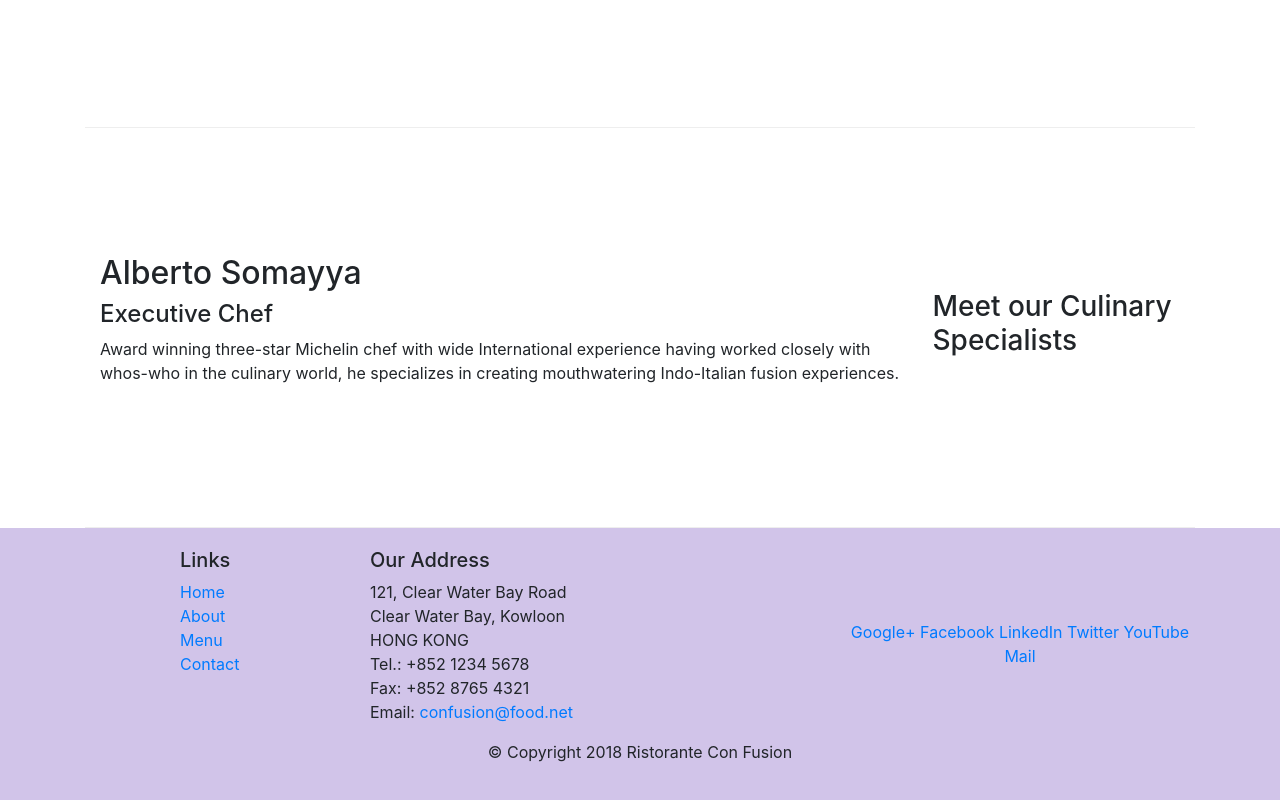
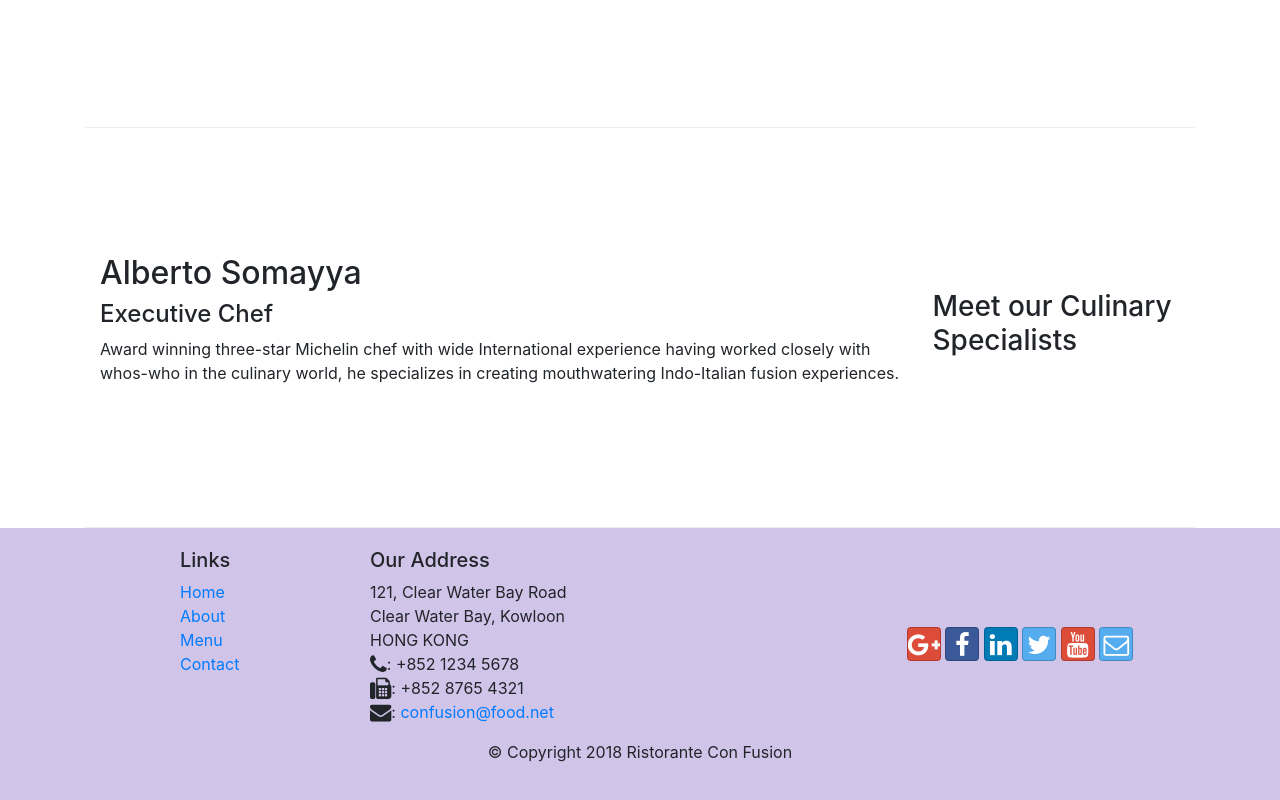
Before and after one commit to Damnsky100/Bootstrap-test, a website: page index.html in a window 1280 px wide. Shown: the part 1006-1806 px from the top of the page. Drawn offline with nearby package versions, Linux system fonts and the light colour scheme.

Commit message:
Added Icon font

```diff
--- a/index.html
+++ b/index.html
@@ -9,7 +9,10 @@
 
     <!-- Bootstrap CSS -->
     <link rel="stylesheet" href="node_modules/bootstrap/dist/css/bootstrap.min.css">
+    <link rel="stylesheet" href="node_modules/font-awesome/css/font-awesome.min.css">
+    <link rel="stylesheet" href="node_modules/bootstrap-social/bootstrap-social.css">
     <link rel="stylesheet" href="css/style.css">
+
 
     <title>Ristorante Con Fusion</title>
 </head>
@@ -25,10 +28,10 @@
             <a class="navbar-brand mr-auto" href="./index.html">Ristorante Con fusion</a>
             <div class="collapse navbar-collapse" id="Navbar">
                 <ul class="navbar-nav mr-auto">
-                    <li class="nav-item active"><a class="nav-link" href="./index.html"> Home </a></li>
-                    <li class="nav-item"><a class="nav-link" href="./aboutus.html"> About </a></li>
-                    <li class="nav-item"><a class="nav-link" href="#"> Menu </a></li>
-                    <li class="nav-item"><a class="nav-link" href="#"> Contact </a></li>
+                    <li class="nav-item active"><a class="nav-link" href="./index.html"><span class="fa fa-home fa-lg"></span> Home </a></li>
+                    <li class="nav-item"><a class="nav-link" href="./aboutus.html"><span class="fa fa-info fa-lg"></span> About </a></li>
+                    <li class="nav-item"><a class="nav-link" href="#"><span class="fa fa-list fa-lg"></span> Menu </a></li>
+                    <li class="nav-item"><a class="nav-link" href="#"><span class="fa fa-address-card fa-lg"></span> Contact </a></li>
                 </ul>
             </div>
 
@@ -102,19 +105,19 @@
 		              121, Clear Water Bay Road<br>
 		              Clear Water Bay, Kowloon<br>
 		              HONG KONG<br>
-		              Tel.: +852 1234 5678<br>
-		              Fax: +852 8765 4321<br>
-		              Email: <a href="mailto:confusion@food.net">confusion@food.net</a>
+		              <i class="fa fa-phone fa-lg"></i>: +852 1234 5678<br>
+                      <i class="fa fa-fax fa-lg"></i>: +852 8765 4321<br>
+                      <i class="fa fa-envelope fa-lg"></i>: <a href="mailto:confusion@food.net">confusion@food.net</a>
 		           </address>
                 </div>
                 <div class="col-12 col-sm-4 align-self-center">
                     <div class="text-center">
-                        <a href="http://google.com/+">Google+</a>
-                        <a href="http://www.facebook.com/profile.php?id=">Facebook</a>
-                        <a href="http://www.linkedin.com/in/">LinkedIn</a>
-                        <a href="http://twitter.com/">Twitter</a>
-                        <a href="http://youtube.com/">YouTube</a>
-                        <a href="mailto:">Mail</a>
+                        <a class="btn btn-social-icon btn-google" href="http://google.com/+"><i class="fa fa-google-plus fa-lg"></i></a>
+                        <a class="btn btn-social-icon btn-facebook" href="http://www.facebook.com/profile.php?id="><i class="fa fa-facebook fa-lg"></i></a>
+                        <a class="btn btn-social-icon btn-linkedin" href="http://www.linkedin.com/in/"><i class="fa fa-linkedin fa-lg"></i></a>
+                        <a class="btn btn-social-icon btn-twitter" href="http://twitter.com/"><i class="fa fa-twitter fa-lg"></i></a>
+                        <a class="btn btn-social-icon btn-google" href="http://youtube.com/"><i class="fa fa-youtube fa-lg"></i></a>
+                        <a class="btn btn-social-icon btn-twitter" href="mailto:"><i class="fa fa- fa-envelope-o"></i></a>
                     </div>
                 </div>
            </div>
--- a/package.json
+++ b/package.json
@@ -15,6 +15,8 @@
   },
   "dependencies": {
     "bootstrap": "^4.0.0",
+    "bootstrap-social": "^5.1.1",
+    "font-awesome": "^4.7.0",
     "jquery": "^3.3.1",
     "popper.js": "^1.12.9"
   }
```
Also changed, not shown: aboutus.html (+15 -13 lines), 1 other file.
